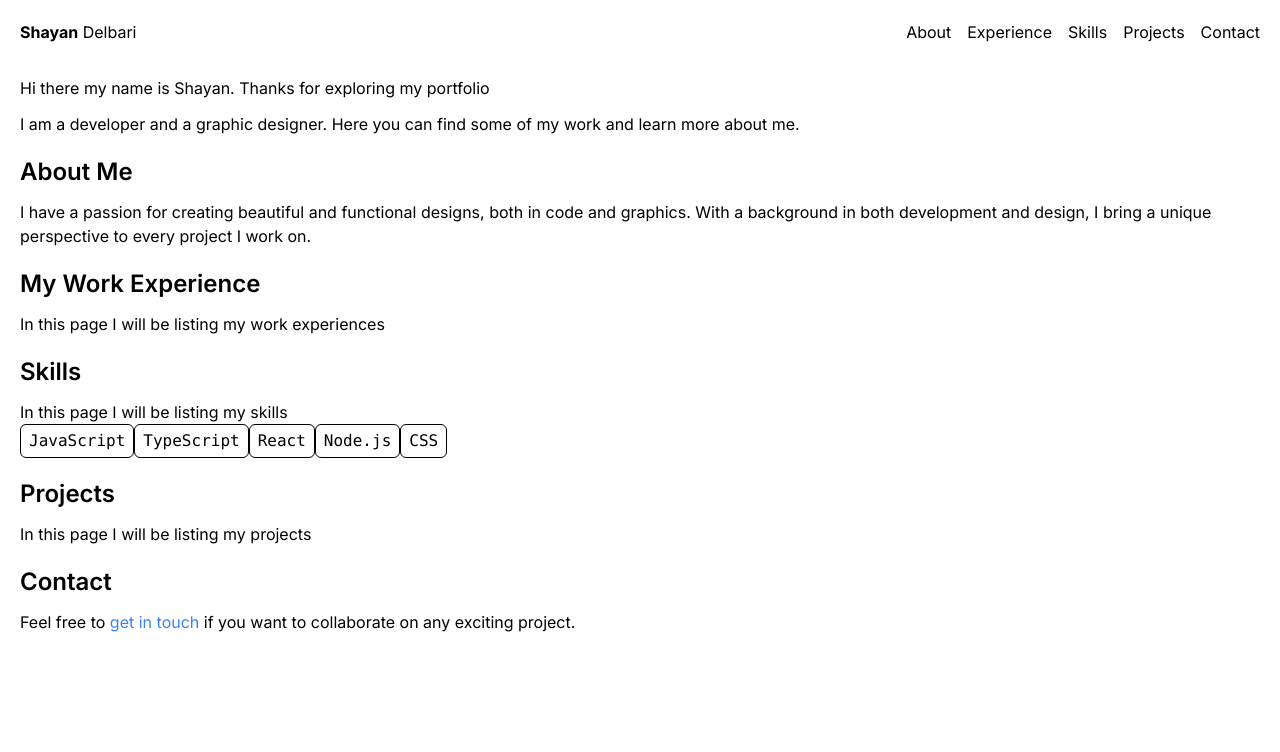
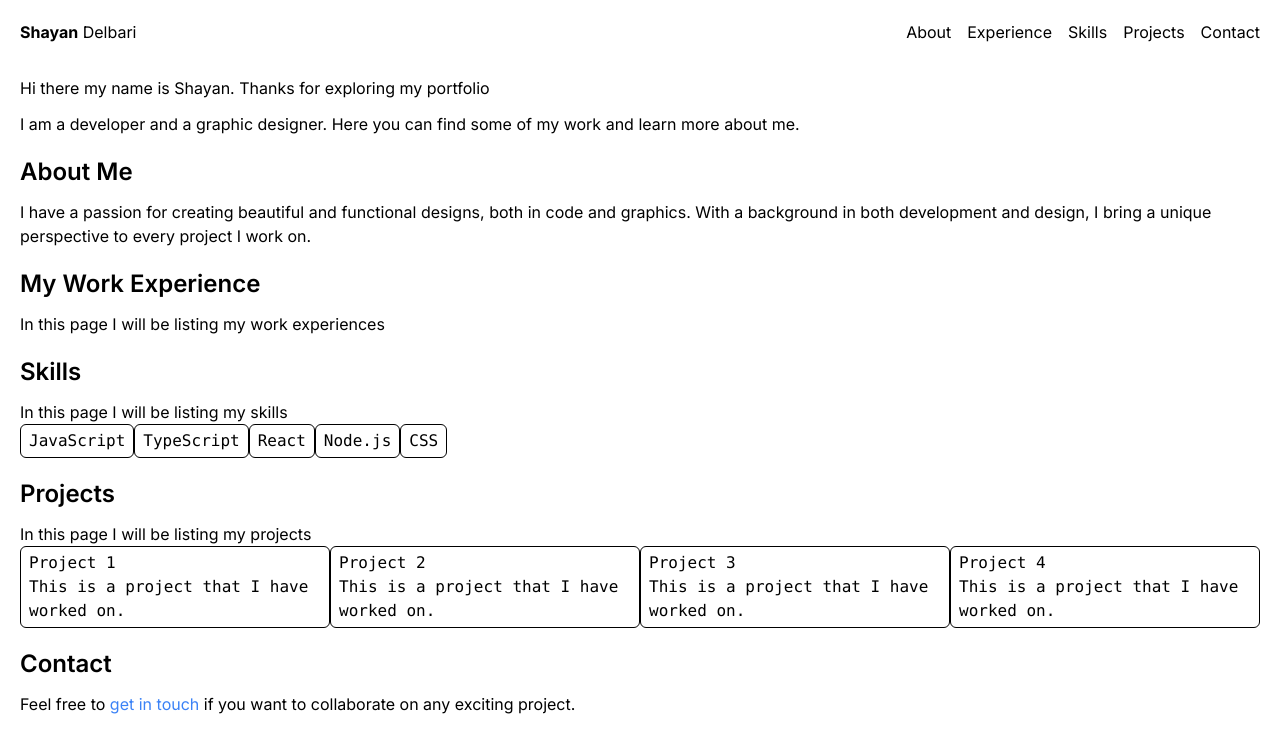
Before and after one commit to shayandelbari/my-portfolio, a SvelteKit app: page / in a window 1280 px wide. Shown: the top 752 px of the page. Built offline with nearby package versions, Linux system fonts and the light colour scheme.

Commit message:
Add Projects page with project cards and project data

```diff
--- /dev/null
+++ b/src/lib/projects.ts
@@ -0,0 +1,16 @@
+export interface Project {
+	name: string;
+	description: string;
+	// image: string;
+	// url: string;
+	// category: 'web development' | 'web design' | 'mobile design' | 'python';
+}
+
+const projects: Project[] = [
+	{ name: 'Project 1', description: 'This is a project that I have worked on.' },
+	{ name: 'Project 2', description: 'This is a project that I have worked on.' },
+	{ name: 'Project 3', description: 'This is a project that I have worked on.' },
+	{ name: 'Project 4', description: 'This is a project that I have worked on.' }
+];
+
+export default projects;
--- a/src/lib/skills.ts
+++ b/src/lib/skills.ts
@@ -1,5 +1,7 @@
 export interface Skill {
 	name: string;
+	// level: int;
+	// type: 'language' | 'design';
 }
 
 const skills: Skill[] = [
--- a/src/routes/Projects.svelte
+++ b/src/routes/Projects.svelte
@@ -1,2 +1,13 @@
+<script lang="ts">
+	import ProjectCard from './components/projectCard.svelte';
+	import projects from '$lib/projects';
+</script>
+
 <h1 class="mt-5 text-2xl font-semibold">Projects</h1>
 <p class="mt-3">In this page I will be listing my projects</p>
+
+<div class="flex">
+	{#each projects as project}
+		<ProjectCard {project} />
+	{/each}
+</div>
--- /dev/null
+++ b/src/routes/components/projectCard.svelte
@@ -0,0 +1,11 @@
+<script lang="ts">
+	import type { Project } from '$lib/projects';
+	export let project: Project;
+</script>
+
+<div
+	class="h-auto w-auto select-none rounded-md border-[1px] border-black px-2 py-1 font-mono dark:border-white"
+>
+	<p>{project.name}</p>
+	<p>{project.description}</p>
+</div>
```
